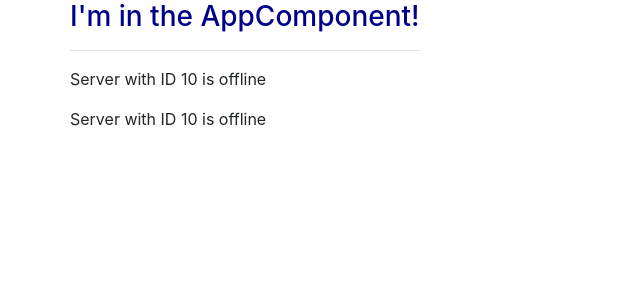
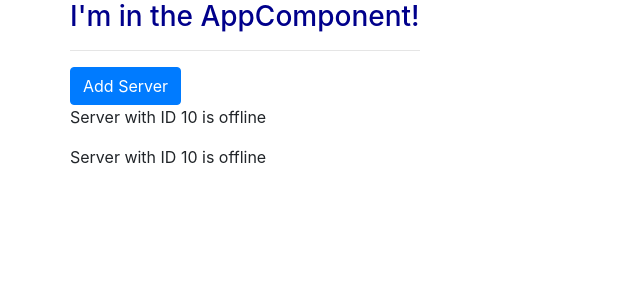
Before and after one commit to manoel-eduardo/Angular-6-Udemy-Course, an Angular app in the folder first-app/: page / in a window 1280 px wide. Shown: the top 300 px of the page, without its empty margins (0-640 px from the left). Built offline with nearby package versions, Linux system fonts and the light colour scheme.

Commit message:
Proprety binding

```diff
--- a/first-app/src/app/app.module.ts
+++ b/first-app/src/app/app.module.ts
@@ -3,7 +3,7 @@
 import { FormsModule } from '@angular/forms';
 
 import { AppComponent } from './app.component';
-import { ServerComponent } from './server/server.component';
+import { ServerComponent } from "./server/server.component";
 import { ServersComponent } from './servers/servers.component';
 
 @NgModule({
--- a/first-app/src/app/servers/servers.component.html
+++ b/first-app/src/app/servers/servers.component.html
@@ -1,2 +1,4 @@
+<button class="btn btn-primary" [disabled]="!allowNewServe"> Add Server </button>
+
 <app-server></app-server>
 <app-server></app-server>
--- a/first-app/src/app/servers/servers.component.ts
+++ b/first-app/src/app/servers/servers.component.ts
@@ -6,8 +6,13 @@
   styleUrls: ['./servers.component.css']
 })
 export class ServersComponent implements OnInit {
+  allowNewServe = false;
 
-  constructor() { }
+  constructor() {
+    setTimeout(() => {
+      this.allowNewServe = true;
+    }, 2000);
+  }
 
   ngOnInit() {
   }
```
Also changed, not shown: first-app/src/app/server/server.component.ts (+1 -6 lines).
